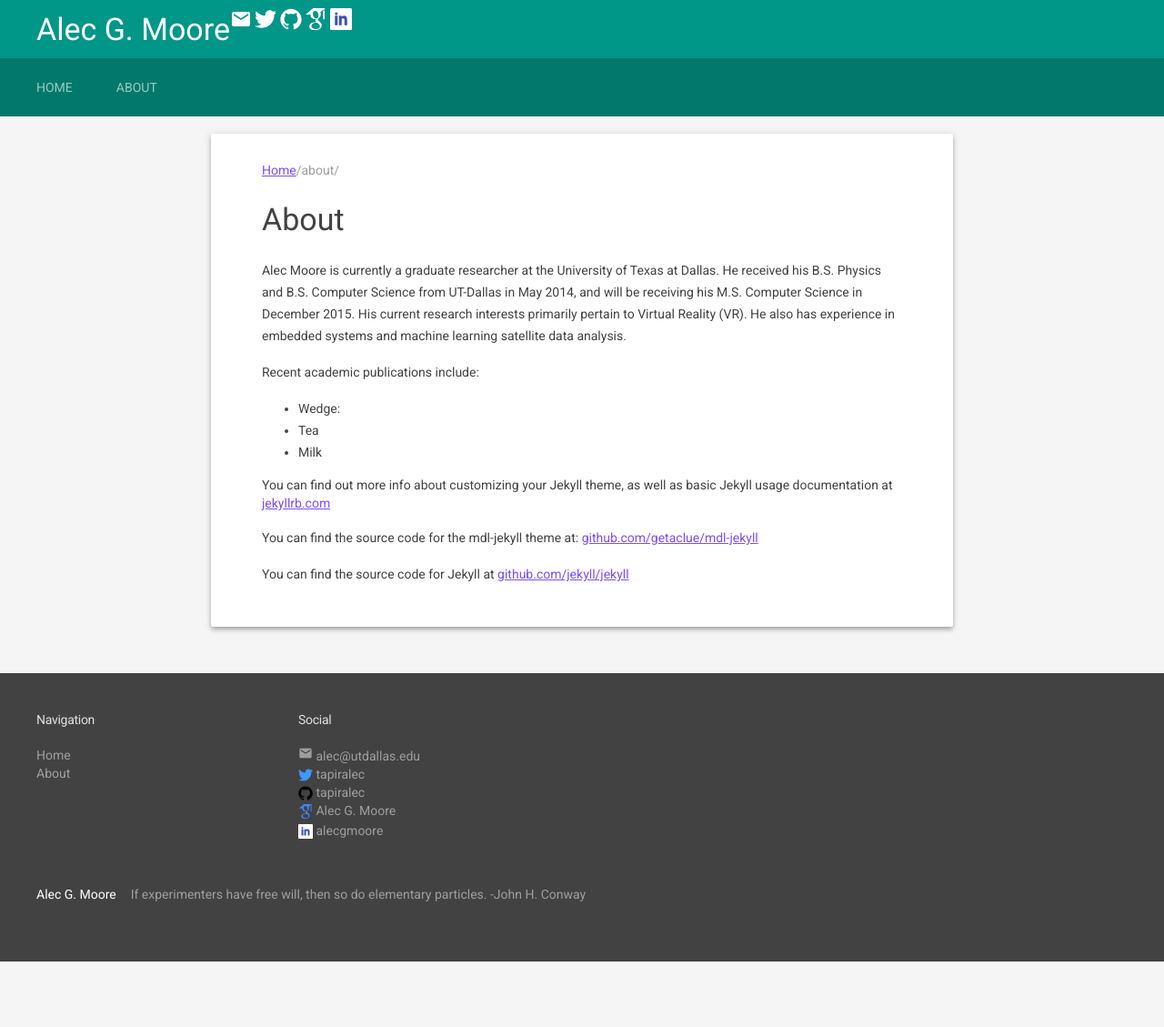
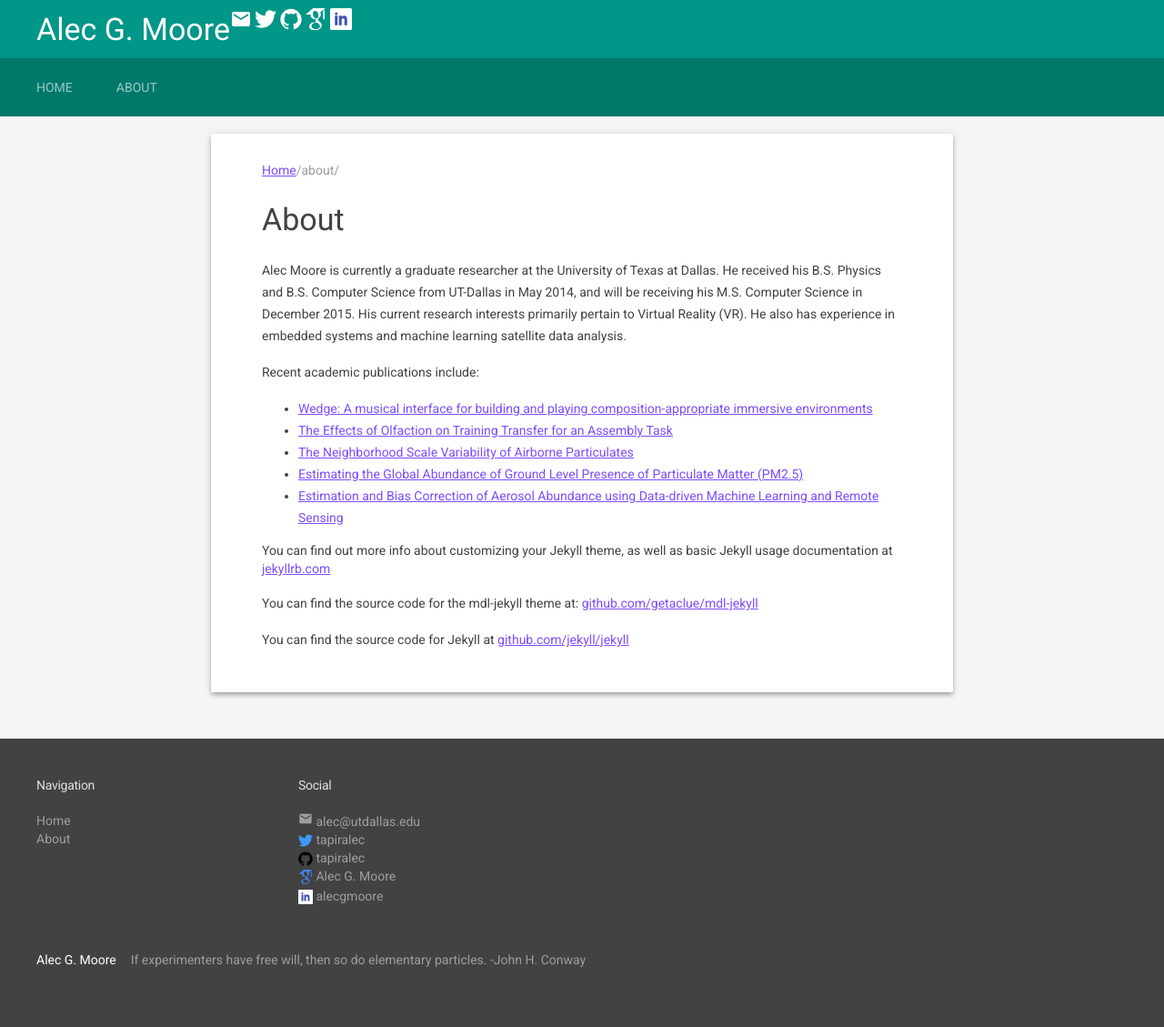
Before and after one commit to tapiralec/tapiralec.github.io, a Jekyll site: the page built from about.html, in a window 1280 px wide. Shown: the whole page at 91% size. Built offline with Jekyll 4.4.1, drawn with Linux system fonts in a browser that asks for light colours; before the commit the page ends 1057 px from its top, so only the background shows below that.

Commit message:
academic links
also tried to do the fancy android coloring stuff

```diff
--- a/_includes/head.html
+++ b/_includes/head.html
@@ -7,10 +7,20 @@
     <title>{% if page.title %}{{ page.title }}{% else %}{{ site.title }}{% endif %}</title>
     <meta name="description" content="{% if page.excerpt %}{{ page.excerpt | strip_html | strip_newlines | truncate: 160 }}{% else %}{{ site.description }}{% endif %}">
 
+    <script>
+      (function(i,s,o,g,r,a,m){i['GoogleAnalyticsObject']=r;i[r]=i[r]||function(){
+      (i[r].q=i[r].q||[]).push(arguments)},i[r].l=1*new Date();a=s.createElement(o),
+      m=s.getElementsByTagName(o)[0];a.async=1;a.src=g;m.parentNode.insertBefore(a,m)
+      })(window,document,'script','//www.google-analytics.com/analytics.js','ga');
+
+      ga('create', 'UA-66334103-1', 'auto');
+      ga('send', 'pageview');
+
+    </script>
     <!-- Material Design Lite -->
-    <!--<meta name="theme-color" content="#db5945"> -->
     <link rel="stylesheet" href="{{ site.baseurl | prepend: site.url }}/css/material.teal-deep_purple.min.css">
     <link rel="stylesheet" href="{{ site.baseurl | prepend: site.url }}/css/styles.css">
     <link href='//fonts.googleapis.com/css?family=Roboto:regular,bold,italic,thin,light,bolditalic,black,medium&amp;lang=en' rel='stylesheet' type='text/css'>
     <link rel="stylesheet" href="https://fonts.googleapis.com/icon?family=Material+Icons">
+    <meta name="theme-color" content="mdl-color-primary">
   </head>
--- a/about.html
+++ b/about.html
@@ -22,9 +22,11 @@ permalink: /about/
           <p>
 	    Recent academic publications include:
 	    <ul>
-	    <li>Wedge: </li>
-	    <li>Tea</li>
-	    <li>Milk</li>
+	    <li><a href="http://ieeexplore.ieee.org/xpls/abs_all.jsp?arnumber=7131772&tag=1">Wedge: A musical interface for building and playing composition-appropriate immersive environments</a></li>
+	    <li><a href="http://www.ryanmcmahan.com/wp-content/uploads/2015/08/moore.pdf">The Effects of Olfaction on Training Transfer for an Assembly Task</a></li>
+	    <li><a href="http://www.scirp.org/journal/PaperInformation.aspx?paperID=56216">The Neighborhood Scale Variability of Airborne Particulates</a></li>
+	    <li><a href="http://geospatialhealth.net/index.php/gh/article/view/292">Estimating the Global Abundance of Ground Level Presence of Particulate Matter (PM2.5)</a></li>
+	    <li><a href="http://ieeexplore.ieee.org/xpls/abs_all.jsp?arnumber=6382197">Estimation and Bias Correction of Aerosol Abundance using Data-driven Machine Learning and Remote Sensing</a></li>
 	    </ul>
             You can find out more info about customizing your Jekyll theme, as well as basic Jekyll usage documentation at <a href="http://jekyllrb.com/">jekyllrb.com</a>
           </p>
```
